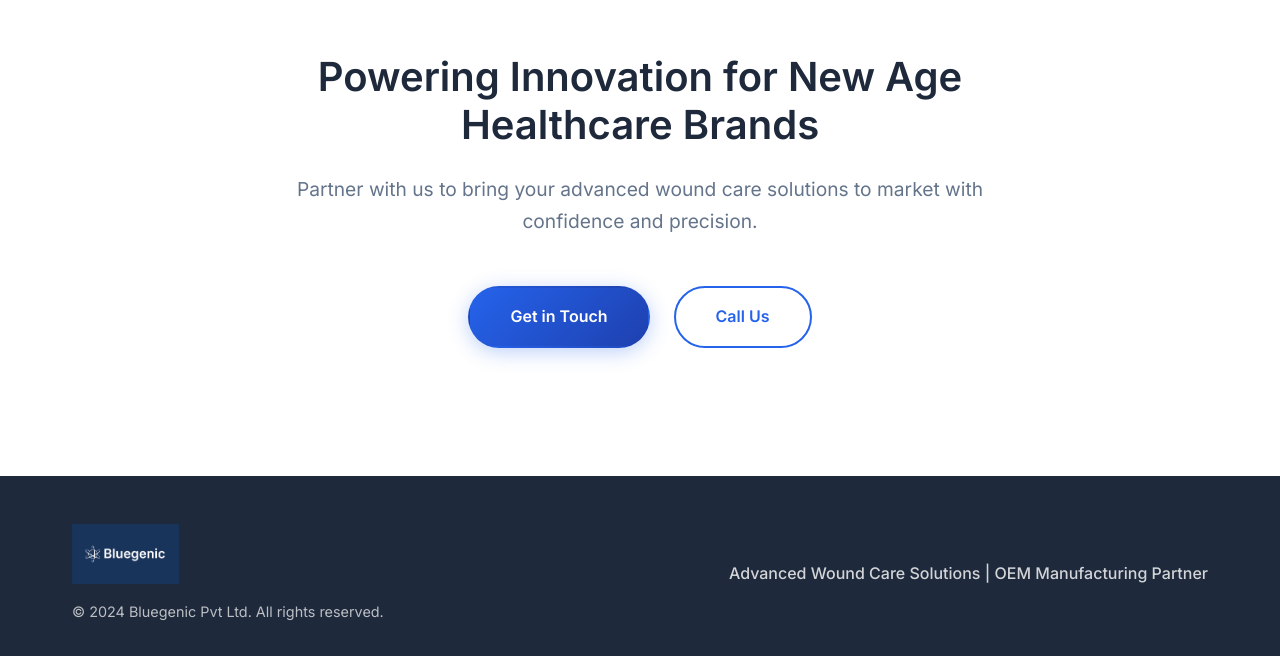
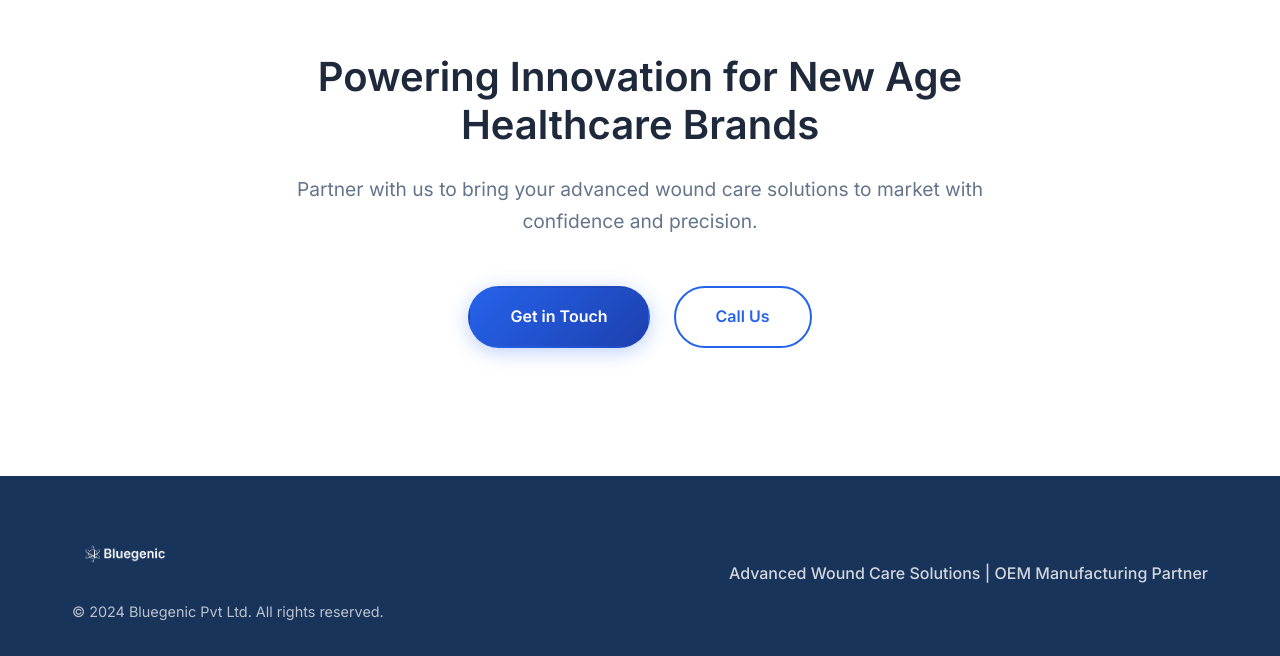
Before and after one commit to karanmgandhi/bluegenic-website, a plain HTML site: page index.html in a window 1280 px wide. Shown: the part 1692-2348 px from the top of the page. Drawn offline with Linux system fonts and the light colour scheme.

Commit message:
fixed footer colour

```diff
--- a/styles.css
+++ b/styles.css
@@ -312,7 +312,7 @@ p {
    ============================================= */
 
 .footer {
-    background: var(--navy-blue);
+    background: #19345b;
     padding: 3rem 0 2rem;
     color: var(--white);
 }
```
